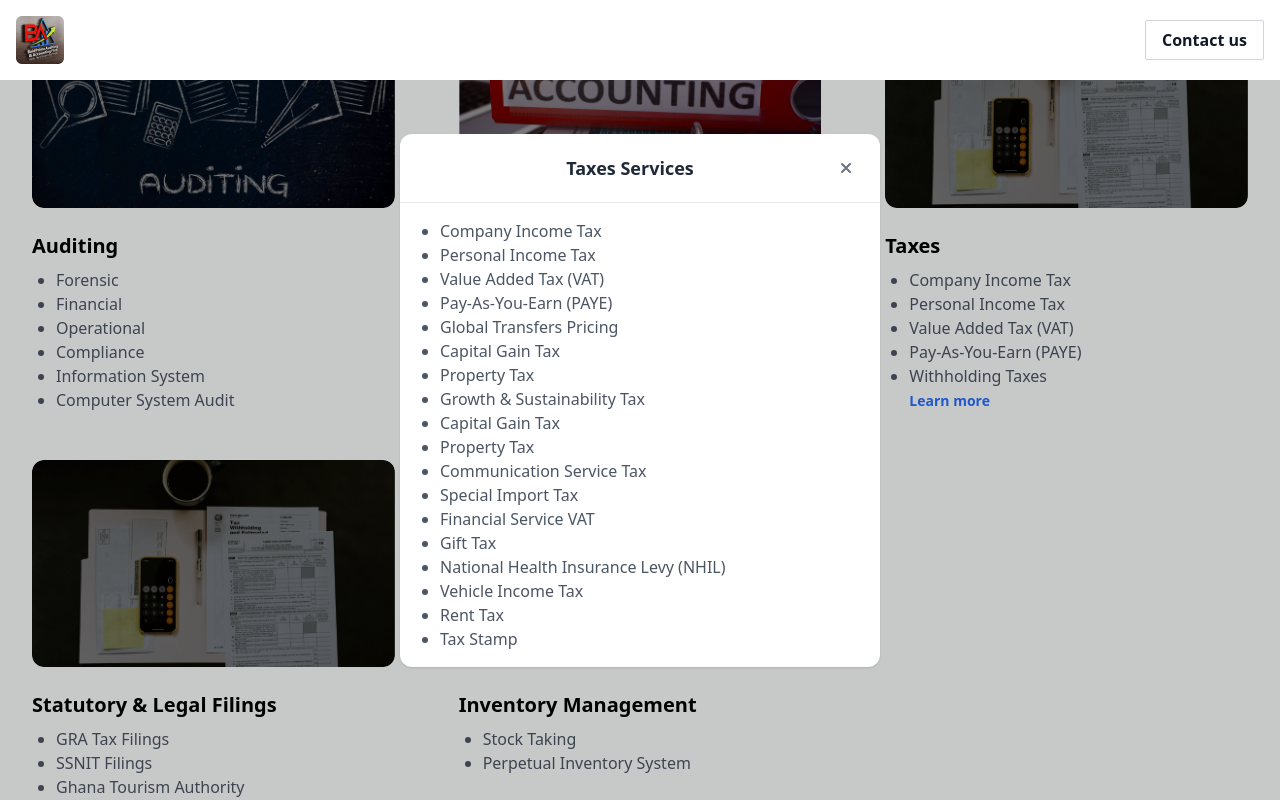
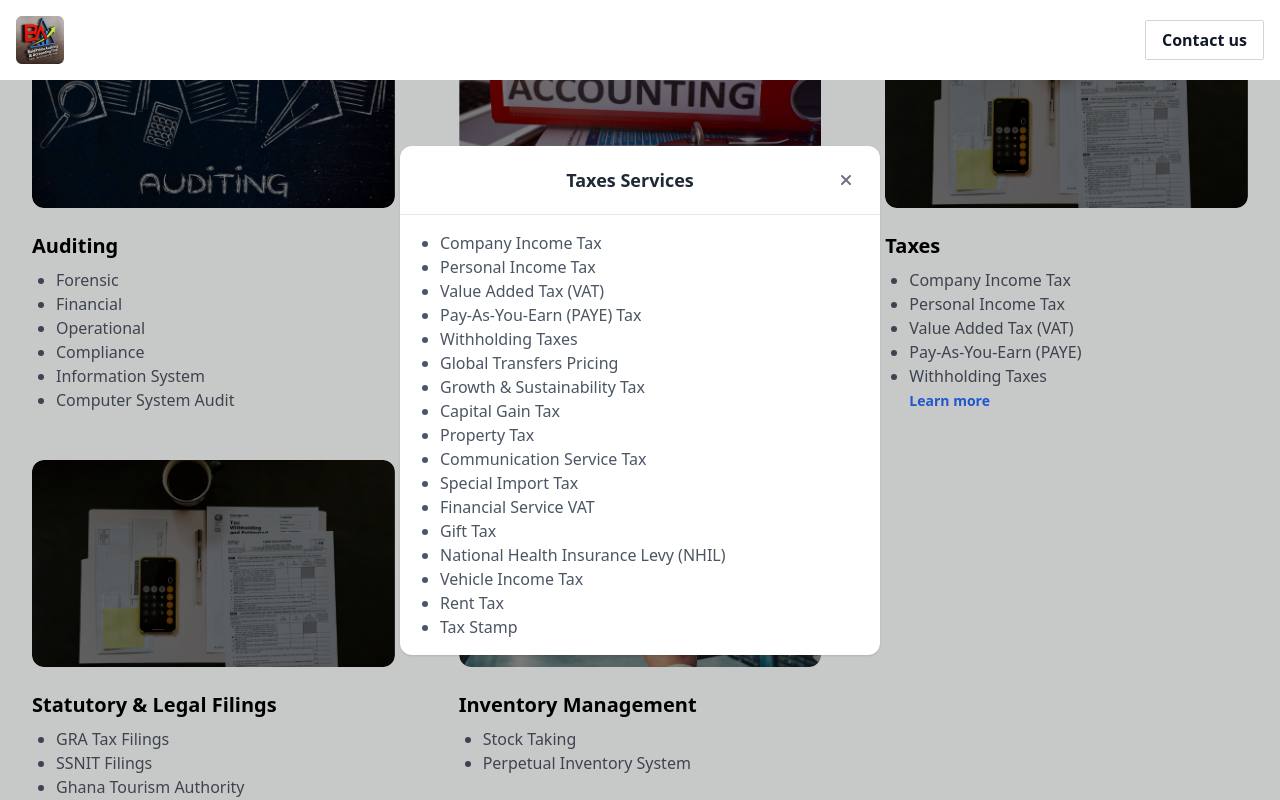
Before and after one commit to 4eug/Baldprime-Website, a Next.js app: page / in a window 1280 px wide. Both pictures are taken after a click on the button "Learn more". Shown: the part 875-1675 px from the top of the page. Built offline with nearby package versions, Linux system fonts and the light colour scheme.

Commit message:
Update on Text

```diff
--- a/components/Services.jsx
+++ b/components/Services.jsx
@@ -49,7 +49,7 @@ export default function Services() {
       <button onClick={() => setOpen(true)} className='pl-6 text-[#266EFF] text-sm font-semibold' >Learn more</button>
     </div>
 
-    {/* <Modal open={open} onClose={() => setOpen(false)}>
+    <Modal open={open} onClose={() => setOpen(false)}>
         <div className="w-full">
           <div className="mx-4 my-4">
            <ul className='pl-6 text-gray-600 list-disc'>
@@ -74,7 +74,7 @@ export default function Services() {
           </div>
 
         </div>
-      </Modal> */}
+      </Modal>
 
           <BlogCard title="Statutory & Legal Filings" imageSrc="/Taxation.png" content1="GRA Tax Filings" content2="SSNIT Filings" content3="Ghana Tourism Authority"/>
 
--- a/pages/index.js
+++ b/pages/index.js
@@ -190,10 +190,9 @@ export default function Home() {
            <li>Company Income Tax</li>
            <li>Personal Income Tax</li>
            <li>Value Added Tax (VAT)</li>
-           <li>Pay-As-You-Earn (PAYE)</li>
+           <li>Pay-As-You-Earn (PAYE) Tax</li>
+           <li>Withholding Taxes</li>
            <li>Global Transfers Pricing</li>
-           <li>Capital Gain Tax</li>
-           <li>Property Tax</li>
            <li>Growth & Sustainability Tax</li>
            <li>Capital Gain Tax</li>
            <li>Property Tax</li>
```
